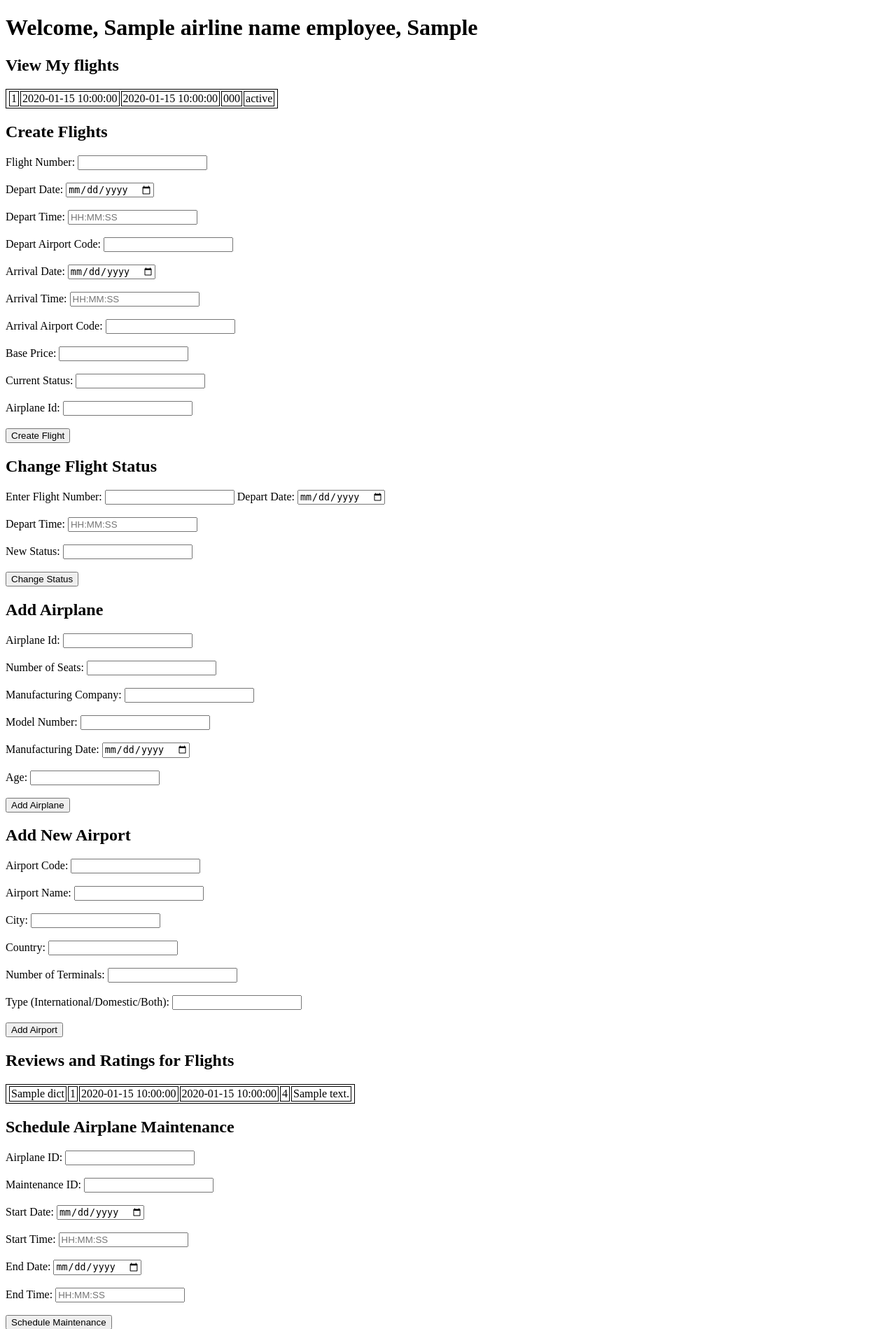
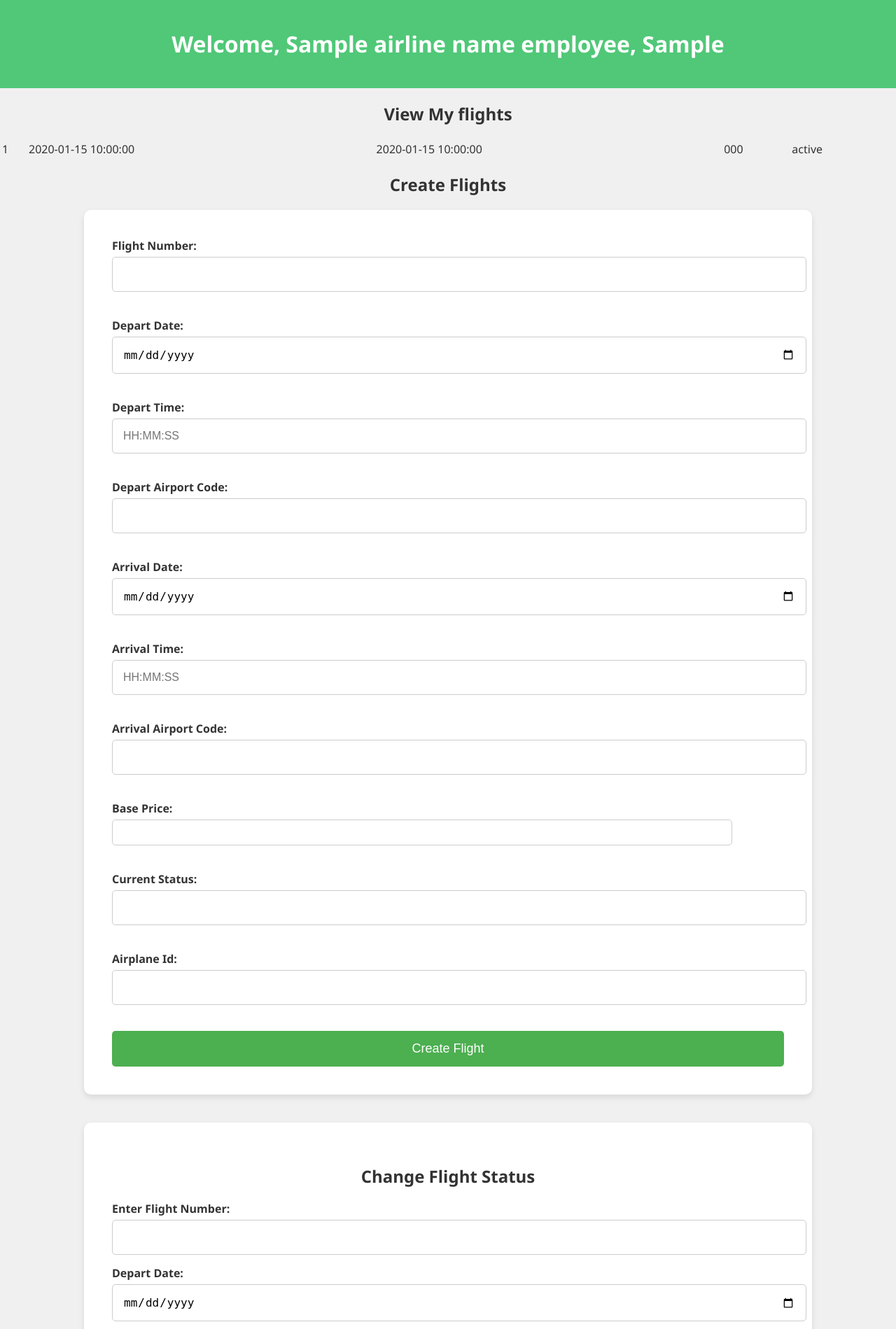
Before and after one commit to 3btesham/Airline-System-Website, a Flask app: template Templates/airline_staff_dashboard.html in a window 1280 px wide. Shown: the top 1899 px of the page at 70% size. Run offline with Flask 3, Linux system fonts and the light colour scheme; the template is opened without the code that fills it: most values are stand-ins (such as "Sample title", 1, 10 or a date in 2020).

Commit message:
Update airline_staff_dashboard.html

```diff
--- a/Templates/airline_staff_dashboard.html
+++ b/Templates/airline_staff_dashboard.html
@@ -1,18 +1,16 @@
 <!DOCTYPE html>
 <html>
     <head>
+        <meta charset="UTF-8">
+        <meta name="viewport" content="width=device-width, initial-scale=1.0">
         <title>Airline Staff Dashboard</title>
-        <style type="text/css">
-            table, th, td {
-                border: 1px solid black;
-                padding-left: 2px;
-                padding-right: 2px;
-            }
-        </style>
+        <link rel="stylesheet" href="customer_dashboard.css">
+
     </head>
-
     <body>
+        <header>
         <h1>Welcome, {{airline_name}} employee, {{ staff['first_name'] }}</h1>
+        </header>
             <h2>View My flights</h2>
             <table>
                 {% if future_flights %}
@@ -188,8 +186,11 @@
             <p> Customer Last Name: {{ customer_info['last_name'] }} </p>
             <p> Customer Email: {{ customer_info['email_address'] }} </p>
 
-            <form action="/airline_staff_logout" method="GET">
-                <input type="submit" value="Logout">
-            </form>
     </body>
+    <form action="/airline_staff_logout" method="GET">
+        <input type="submit" value="Logout">
+    </form>
+    <footer>
+        <p>&copy; 2024 New Flight. All rights reserved.</p>
+    </footer>
 </html>
```
